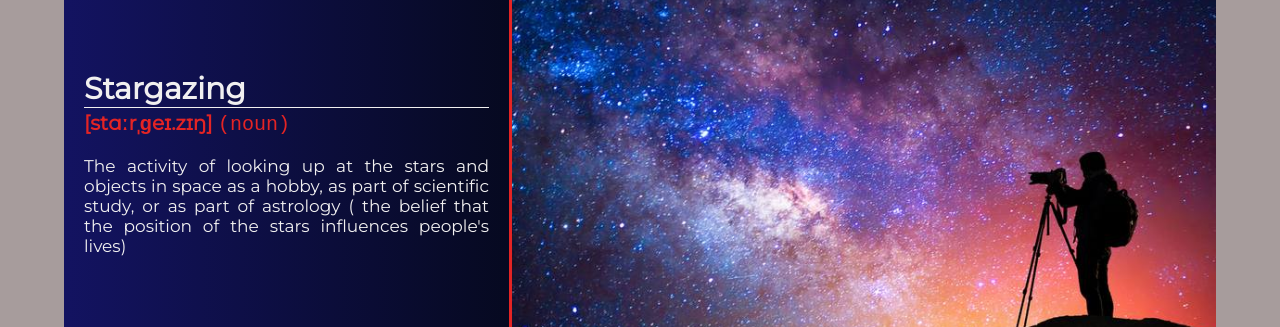
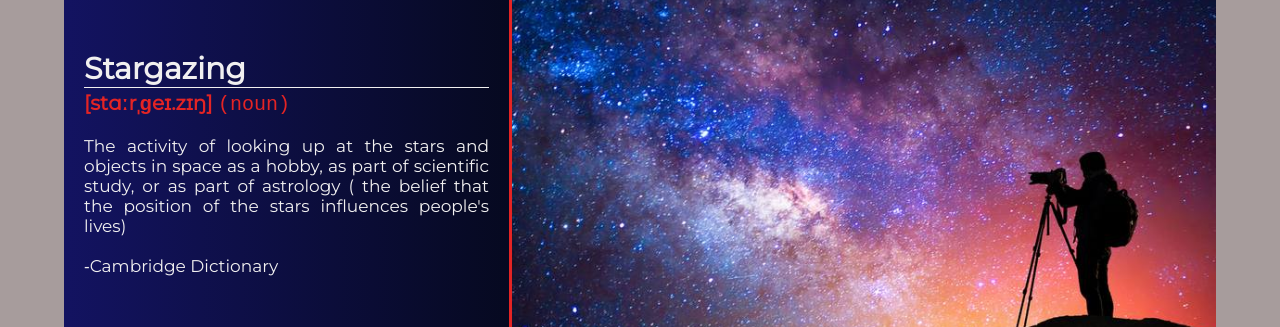
Before and after one commit to UlyaHr/Stargazer, a plain HTML site: page index.html in a window 1280 px wide. Shown: the part 1100-1427 px from the top of the page. Drawn offline with nearby package versions, Linux system fonts and the light colour scheme; a web font is replaced by a local one.

Commit message:
Add credit to Cambridge Dictionary

```diff
--- a/index.html
+++ b/index.html
@@ -41,7 +41,7 @@
           <article class="definisi">
             <h3>Stargazing</h3>
             <h4>[stɑːrˌɡeɪ.zɪŋ]   <span id="noun">(noun)</span></h4>
-            <p>The activity of looking up at the stars and objects in space as a hobby, as part of scientific study, or as part of astrology ( the belief that the position of the stars influences people's lives)</p>
+            <p>The activity of looking up at the stars and objects in space as a hobby, as part of scientific study, or as part of astrology ( the belief that the position of the stars influences people's lives) <br><br> &dash;Cambridge Dictionary</p>
           </article>
           <figure id="page1-img">
           </figure>
```
